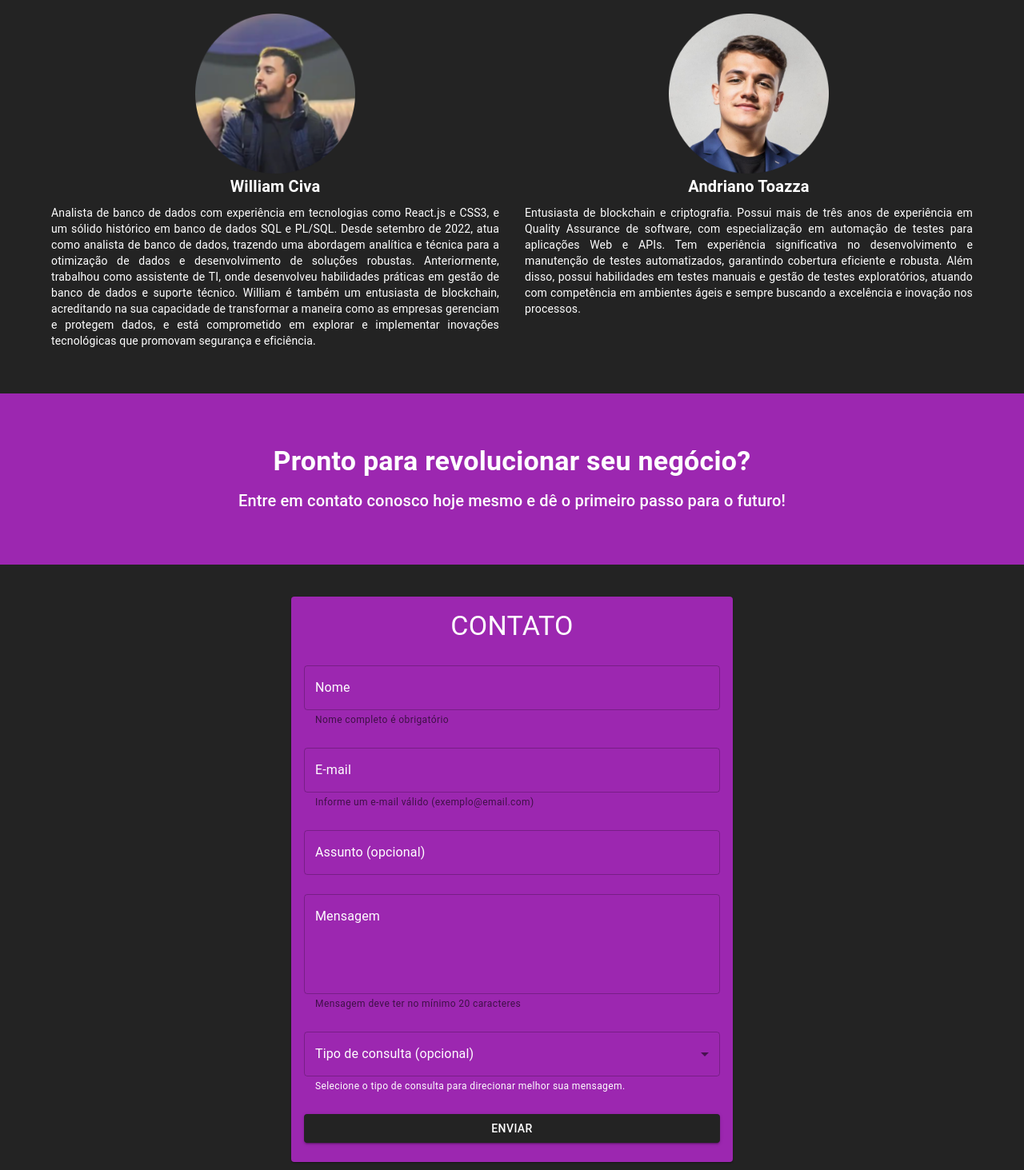
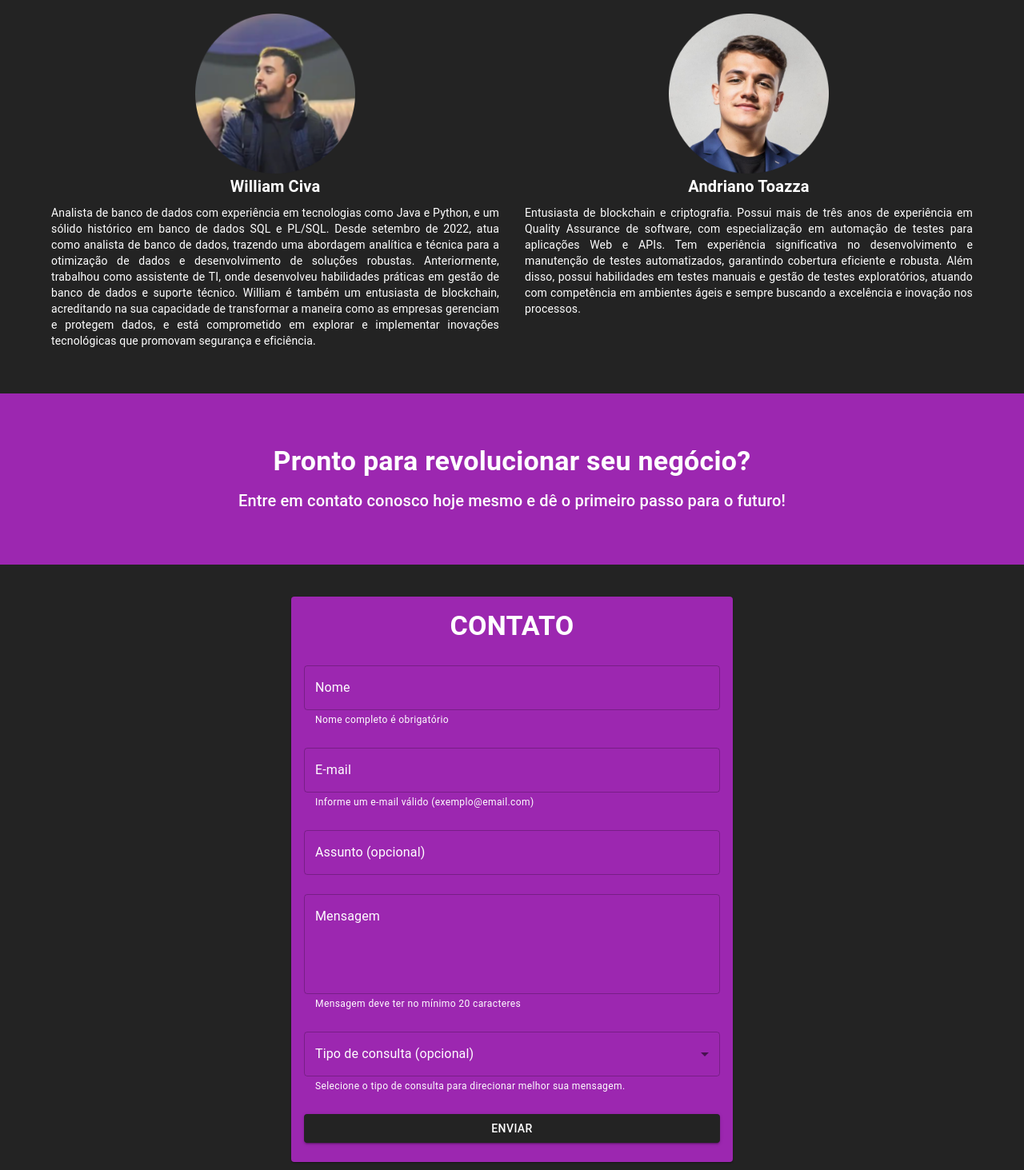
Before and after one commit to williamciva/elysian_page, a Next.js app: page / in a window 1280 px wide. Shown: the part 1495-2958 px from the top of the page at 80% size. Built offline with nearby package versions, Linux system fonts and the light colour scheme.

Commit message:
deploy: ElysianBR/aphrodite@2d9ae86cd827300a4eb203c87282af3254c8819e

```diff
--- a/src/app/about-section.tsx
+++ b/src/app/about-section.tsx
@@ -110,7 +110,7 @@ const AboutSection: FC<AboutProps> = (props) => {
                                     William Civa
                                 </Typography>
                                 <Typography variant="body2" textAlign="justify">
-                                Analista de banco de dados com experiência em tecnologias como React.js e CSS3, e um sólido histórico em banco de dados SQL e PL/SQL. Desde setembro de 2022, atua como analista de banco de dados, trazendo uma abordagem analítica e técnica para a otimização de dados e desenvolvimento de soluções robustas. Anteriormente, trabalhou como assistente de TI, onde desenvolveu habilidades práticas em gestão de banco de dados e suporte técnico. William é também um entusiasta de blockchain, acreditando na sua capacidade de transformar a maneira como as empresas gerenciam e protegem dados, e está comprometido em explorar e implementar inovações tecnológicas que promovam segurança e eficiência.
+                                Analista de banco de dados com experiência em tecnologias como Java e Python, e um sólido histórico em banco de dados SQL e PL/SQL. Desde setembro de 2022, atua como analista de banco de dados, trazendo uma abordagem analítica e técnica para a otimização de dados e desenvolvimento de soluções robustas. Anteriormente, trabalhou como assistente de TI, onde desenvolveu habilidades práticas em gestão de banco de dados e suporte técnico. William é também um entusiasta de blockchain, acreditando na sua capacidade de transformar a maneira como as empresas gerenciam e protegem dados, e está comprometido em explorar e implementar inovações tecnológicas que promovam segurança e eficiência.
                                 </Typography>
                             </Box>
                         </Grid>
--- a/src/app/contact.tsx
+++ b/src/app/contact.tsx
@@ -83,7 +83,7 @@ const Contact: React.FC<ContactProps> = ({ isMobile }) => {
         <Container maxWidth="sm">
           <Card style={{ backgroundColor: 'rgb(156, 39, 176)' }}>
             <CardContent>
-              <Typography variant={isMobile ? "h5" : "h4"} textAlign="center" gutterBottom style={{ color: '#ffffff' }}>
+              <Typography variant={isMobile ? "h5" : "h4"} color="#ffffff" textAlign="center" fontWeight="bold" gutterBottom>
                 CONTATO
               </Typography>
 
@@ -97,6 +97,9 @@ const Contact: React.FC<ContactProps> = ({ isMobile }) => {
                   margin="normal"
                   error={!!errors.name}
                   helperText={errors.name || "Nome completo é obrigatório"}
+                  FormHelperTextProps={{
+                    style: { color: '#ffffff' }
+                  }}
                   InputLabelProps={{
                     style: { color: '#ffffff' }
                   }}
@@ -114,6 +117,9 @@ const Contact: React.FC<ContactProps> = ({ isMobile }) => {
                   margin="normal"
                   error={!!errors.email}
                   helperText={errors.email || "Informe um e-mail válido (exemplo@email.com)"}
+                  FormHelperTextProps={{
+                    style: { color: '#ffffff' }
+                  }}
                   InputLabelProps={{
                     style: { color: '#ffffff' }
                   }}
@@ -148,6 +154,9 @@ const Contact: React.FC<ContactProps> = ({ isMobile }) => {
                   margin="normal"
                   error={!!errors.message}
                   helperText={errors.message || "Mensagem deve ter no mínimo 20 caracteres"}
+                  FormHelperTextProps={{
+                    style: { color: '#ffffff' }
+                  }}
                   InputLabelProps={{
                     style: { color: '#ffffff' }
                   }}
@@ -166,10 +175,11 @@ const Contact: React.FC<ContactProps> = ({ isMobile }) => {
                     label="Tipo de consulta"
                     style={{ color: '#ffffff' }}
                   >
-                    <MenuItem value="">Selecione</MenuItem>
+                    {/* <MenuItem value="">Selecione</MenuItem> */}
                     <MenuItem value="general">Consulta geral</MenuItem>
                     <MenuItem value="support">Suporte técnico</MenuItem>
                     <MenuItem value="partnership">Parceria</MenuItem>
+                    <MenuItem value="others">Outros</MenuItem>
                   </Select>
                   <FormHelperText style={{ color: '#ffffff' }}>Selecione o tipo de consulta para direcionar melhor sua mensagem.</FormHelperText>
                 </FormControl>
```
